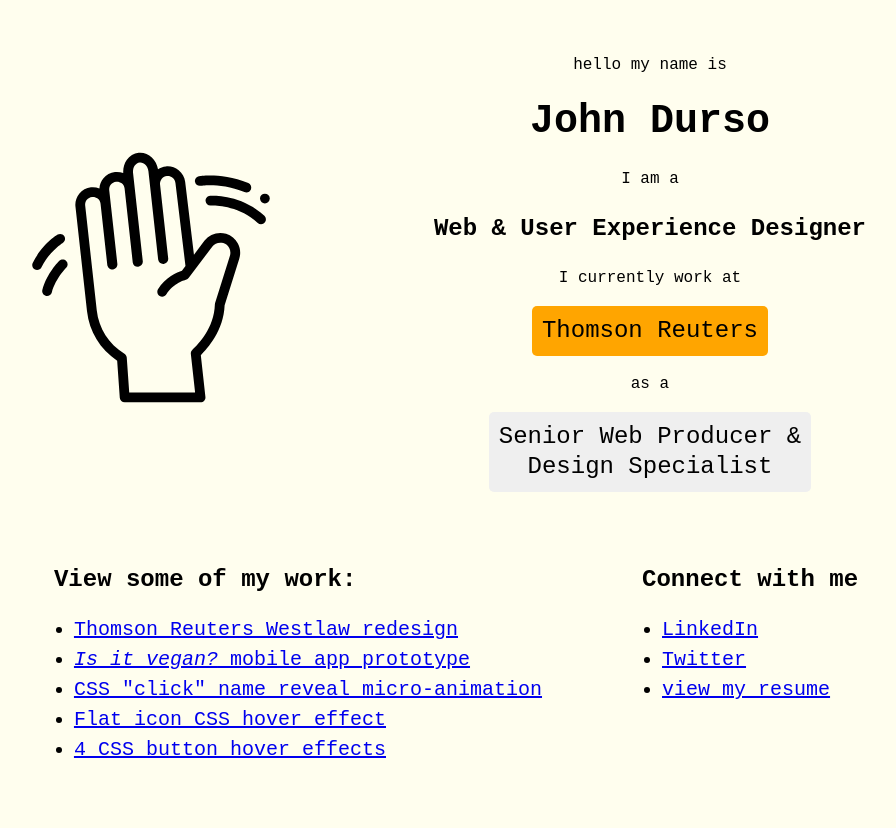
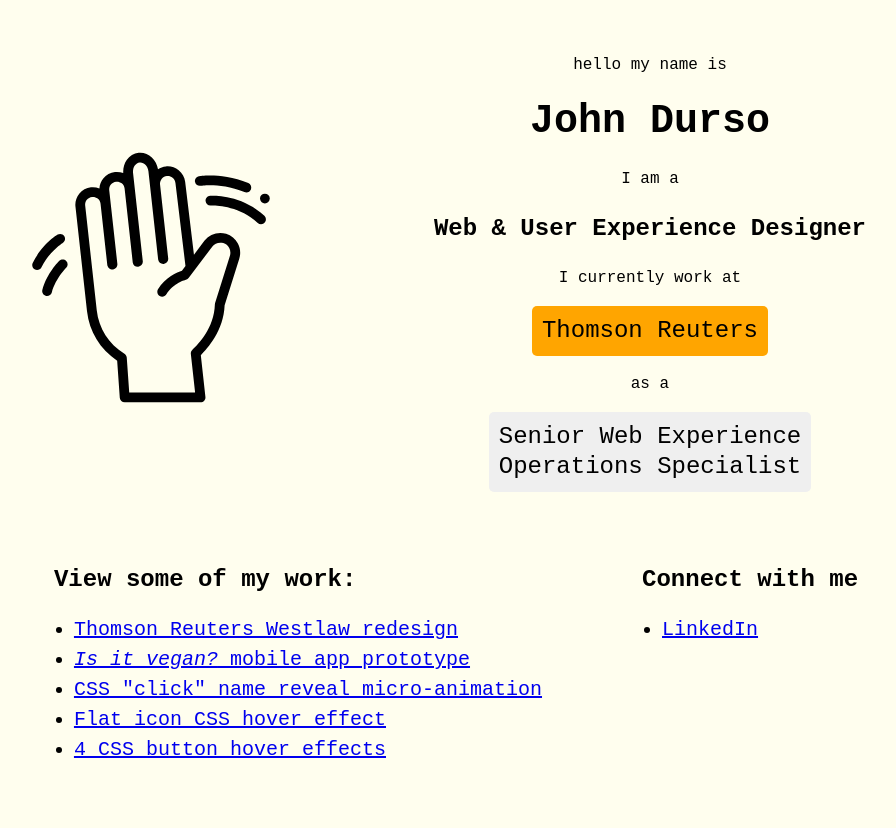
Before and after one commit to johndurso/placeholder, a plain HTML site: page index.html in a window 1280 px wide. Shown: the whole page, without its empty margins (184-1080 px from the left). Drawn offline with Linux system fonts and the light colour scheme.

Commit message:
2022 update
Updated position at TR. Removed resume and Twitter links.

```diff
--- a/index.html
+++ b/index.html
@@ -20,7 +20,7 @@
             <div class="mini">I currently work at</div>
             <p><span class="orange"><a href="https://www.thomsonreuters.com/en.html" title="Thomson Reuters home page" target="_blank">Thomson Reuters</a></span></p>
             <div class="mini">as a</div>
-            <p><span>Senior Web Producer &<br>Design Specialist</span></p>
+            <p><span>Senior Web Experience<br>Operations Specialist</span></p>
         </div>
         <div style="display: inline-grid; grid-template-columns: auto auto;">
             <div class="portfolio">
@@ -37,8 +37,6 @@
                 <h2>Connect with me</h2>
                 <ul>
                     <li><a href="https://www.linkedin.com/in/johnkyrondurso/" title="Find John Durso on LinkedIn" target="_blank">LinkedIn</a></li>
-                    <li><a href="https://twitter.com/johndursodev" title="Connect with John Durso on Twitter" target="_blank">Twitter</a></li>
-                    <li><a href="John-Durso_Resume_2021.pdf" title="View John Durso's resume" target="_blank">view my resume</a></li>
                 </ul>
             </div>
         </div>
```
